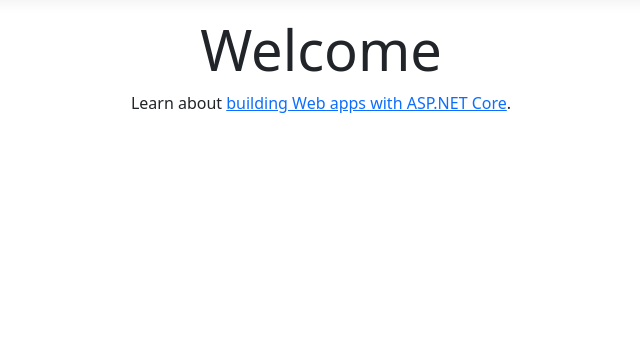
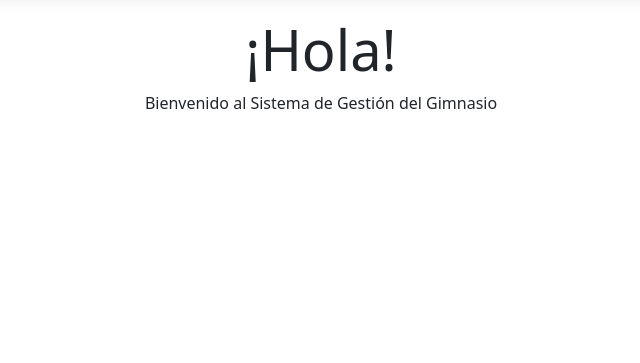
Before and after one commit to CristianRomaniC/GimnasioGrupo2, an ASP.NET Core app: page / in a window 1280 px wide. Shown: the part 57-420 px from the top of the page, without its empty margins (319-959 px from the left). Run offline with ASP.NET Core 8, Linux system fonts and the light colour scheme; style sheets or scripts are compiled from the project's sources.

Commit message:
Add Spanish greeting to home page
Co-authored-by: CristianRomaniC <236696047+CristianRomaniC@users.noreply.github.com>

```diff
--- a/GimnasioGrupo2/Views/Home/Index.cshtml
+++ b/GimnasioGrupo2/Views/Home/Index.cshtml
@@ -3,6 +3,6 @@
 }
 
 <div class="text-center">
-    <h1 class="display-4">Welcome</h1>
-    <p>Learn about <a href="https://learn.microsoft.com/aspnet/core">building Web apps with ASP.NET Core</a>.</p>
+    <h1 class="display-4">¡Hola!</h1>
+    <p>Bienvenido al Sistema de Gestión del Gimnasio</p>
 </div>
```
